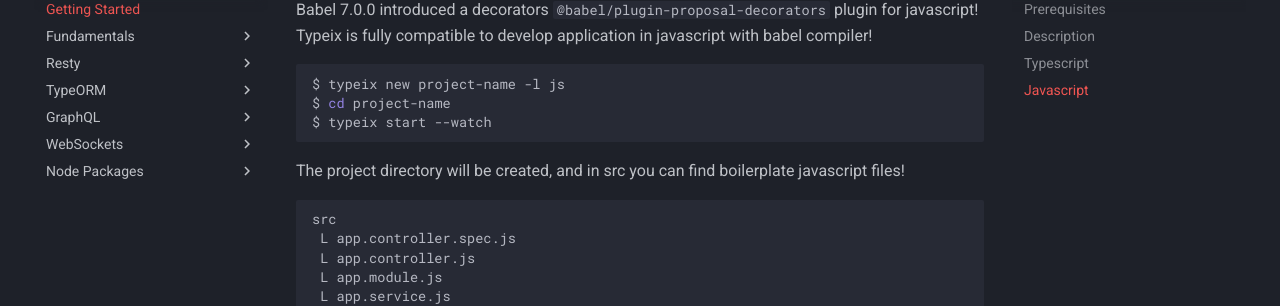
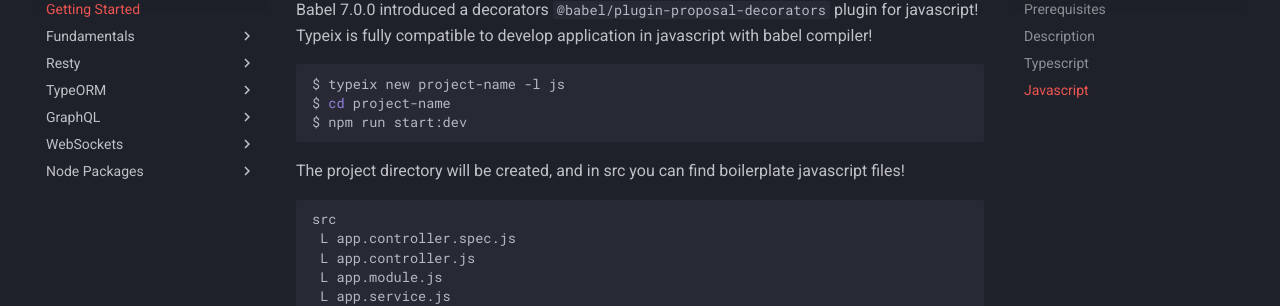
Before and after one commit to typeix/typeix.github.io, an MkDocs documentation site: the page built from docs/documentation/getting-started.md, in a window 1280 px wide and 900 px high, scrolled down 1126 px. Shown: the part 147-453 px from the top of the window. Built offline with MkDocs 1.6.1 and Material for MkDocs 9.7.7, drawn with Linux system fonts in a browser that asks for light colours; comment, search, counter and statistics services are not loaded.

Commit message:
Update getting started page

````diff
--- a/docs/documentation/getting-started.md
+++ b/docs/documentation/getting-started.md
@@ -47,7 +47,7 @@
 ```shell
 $ typeix new project-name -l js
 $ cd project-name
-$ typeix start --watch
+$ npm run start:dev
 ```
 The project directory will be created, and in src you can find boilerplate javascript files!
 
````
